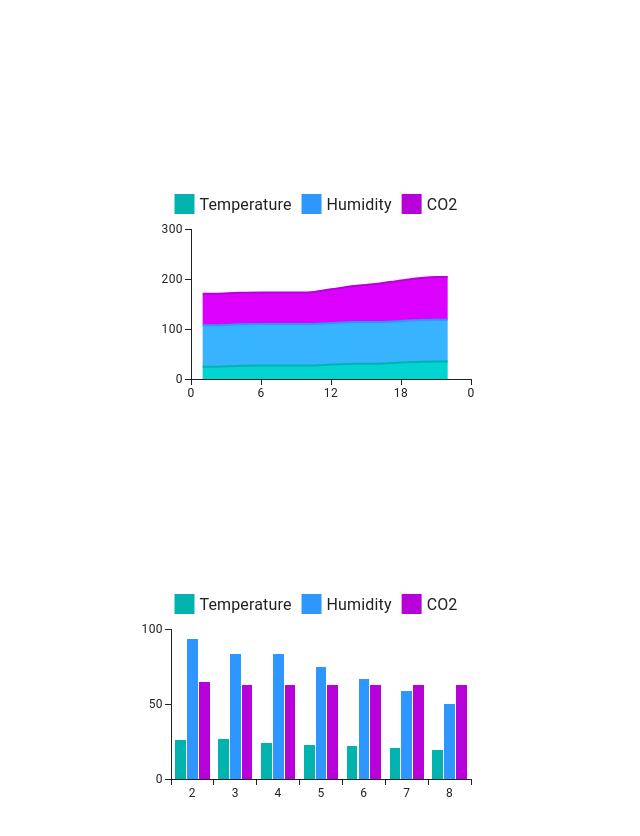
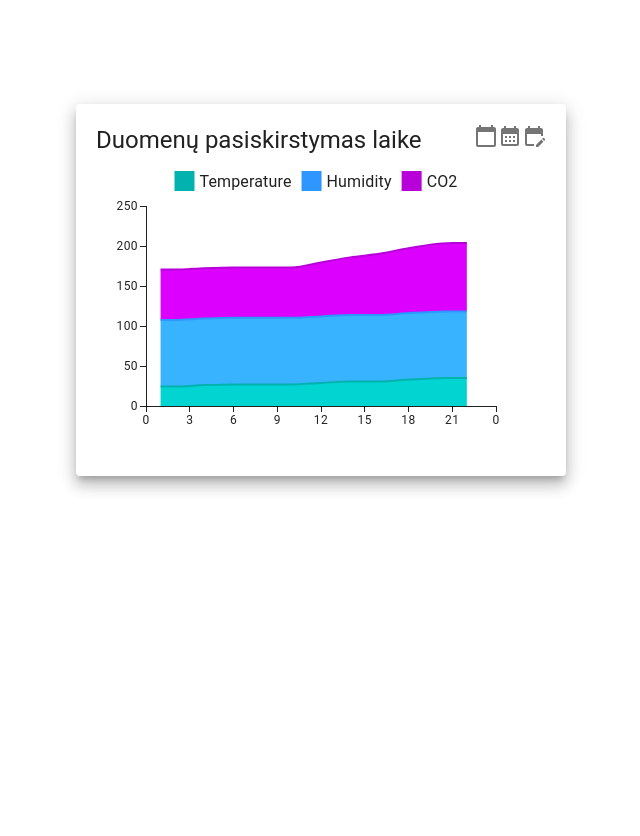
Before and after one commit to Mancefas/mui-graphs, a Next.js app: page / in a window 1280 px wide. Shown: the top 836 px of the page, without its empty margins (319-959 px from the left). Built offline with nearby package versions, Linux system fonts and the light colour scheme.

Commit message:
charts section

```diff
--- a/package.json
+++ b/package.json
@@ -11,8 +11,11 @@
   "dependencies": {
     "@emotion/react": "^11.11.1",
     "@emotion/styled": "^11.11.0",
+    "@mui/icons-material": "^5.14.19",
     "@mui/material": "^5.14.20",
     "@mui/x-charts": "^6.18.3",
+    "@mui/x-date-pickers": "^6.18.4",
+    "dayjs": "^1.11.10",
     "next": "14.0.4",
     "react": "^18",
     "react-dom": "^18"
--- a/src/app/page.tsx
+++ b/src/app/page.tsx
@@ -1,12 +1,10 @@
-import HourlyChart from '@/components/HourlyChart/HourlyChart';
-import DayBars from '@/components/DayBars/DayBars';
+import { SensorChartSection } from '@/components/SensorChartSection/SensorChartSection';
 import styles from './page.module.css';
 
 export default function Home() {
     return (
         <main className={styles.main}>
-            <HourlyChart />
-            <DayBars />
+            <SensorChartSection />
         </main>
     );
 }
--- a/src/components/DayBars/DayBars.tsx
+++ b/src/components/DayBars/DayBars.tsx
@@ -1,6 +1,3 @@
-'use client';
-
-import * as React from 'react';
 import { BarChart } from '@mui/x-charts/BarChart';
 import data from '@/store/data.json';
 
@@ -25,8 +22,8 @@ export default function DayBars() {
                 { data: humidity, label: 'Humidity' },
                 { data: CO2, label: 'CO2' },
             ]}
-            width={400}
-            height={250}
+            width={450}
+            height={300}
         />
     );
 }
--- a/src/components/HourlyChart/HourlyChart.tsx
+++ b/src/components/HourlyChart/HourlyChart.tsx
@@ -1,6 +1,3 @@
-'use client';
-
-import * as React from 'react';
 import { LineChart } from '@mui/x-charts/LineChart';
 import data from '@/store/data.json';
 
@@ -49,9 +46,8 @@ export default function HourlyChart() {
                     showMark: false,
                 },
             ]}
-            width={400}
-            height={250}
-            margin={{ left: 70 }}
+            width={450}
+            height={300}
         />
     );
 }
--- /dev/null
+++ b/src/components/RangePickerSection/RangePickerSection.tsx
@@ -0,0 +1,17 @@
+import { Box } from '@mui/material';
+import { DatePicker } from '@mui/x-date-pickers';
+import { AdapterDayjs } from '@mui/x-date-pickers/AdapterDayjs';
+import { LocalizationProvider } from '@mui/x-date-pickers/LocalizationProvider';
+
+const RangePickerSection = () => {
+    return (
+        <Box>
+            <LocalizationProvider dateAdapter={AdapterDayjs}>
+                <DatePicker />
+                <DatePicker />
+            </LocalizationProvider>
+        </Box>
+    );
+};
+
+export default RangePickerSection;
--- /dev/null
+++ b/src/components/SensorChartSection/SensorChartSection.tsx
@@ -0,0 +1,63 @@
+'use client';
+
+import { useState } from 'react';
+import { Paper, Box, Typography, IconButton, Stack } from '@mui/material';
+import CalendarTodayIcon from '@mui/icons-material/CalendarToday';
+import CalendarMonthIcon from '@mui/icons-material/CalendarMonth';
+import EditCalendarIcon from '@mui/icons-material/EditCalendar';
+
+import DayBars from '../DayBars/DayBars';
+import HourlyChart from '../HourlyChart/HourlyChart';
+import RangePickerSection from '../RangePickerSection/RangePickerSection';
+
+type SensorChartSectionProps = {};
+
+export const SensorChartSection = ({}: SensorChartSectionProps) => {
+    const [showingChart, setShowingChart] = useState<string>('hourly');
+    const [showingSelectRangeSection, setShowingSelectRangeSection] =
+        useState<boolean>(false);
+
+    const chartSelectorHandler = (chartType: string) => {
+        setShowingChart(chartType);
+        setShowingSelectRangeSection(false);
+    };
+
+    return (
+        <Paper elevation={10} sx={{ p: '20px' }}>
+            <Stack direction="row" justifyContent="space-between">
+                <Typography variant="h5">
+                    Duomenų pasiskirstymas laike
+                </Typography>
+                <Box>
+                    <IconButton
+                        aria-label="show hourly chart"
+                        onClick={() => chartSelectorHandler('hourly')}
+                        sx={{ p: 0 }}
+                    >
+                        <CalendarTodayIcon />
+                    </IconButton>
+                    <IconButton
+                        aria-label="show daily chart"
+                        onClick={() => chartSelectorHandler('daily')}
+                        sx={{ p: 0 }}
+                    >
+                        <CalendarMonthIcon />
+                    </IconButton>
+                    <IconButton
+                        aria-label="show day range component"
+                        onClick={() =>
+                            setShowingSelectRangeSection(
+                                !showingSelectRangeSection
+                            )
+                        }
+                        sx={{ p: 0 }}
+                    >
+                        <EditCalendarIcon />
+                    </IconButton>
+                </Box>
+            </Stack>
+            {showingSelectRangeSection && <RangePickerSection />}
+            {showingChart === 'hourly' ? <HourlyChart /> : <DayBars />}
+        </Paper>
+    );
+};
```
Also changed, not shown: 1 other file (tests, documents, lock files or other folders).
